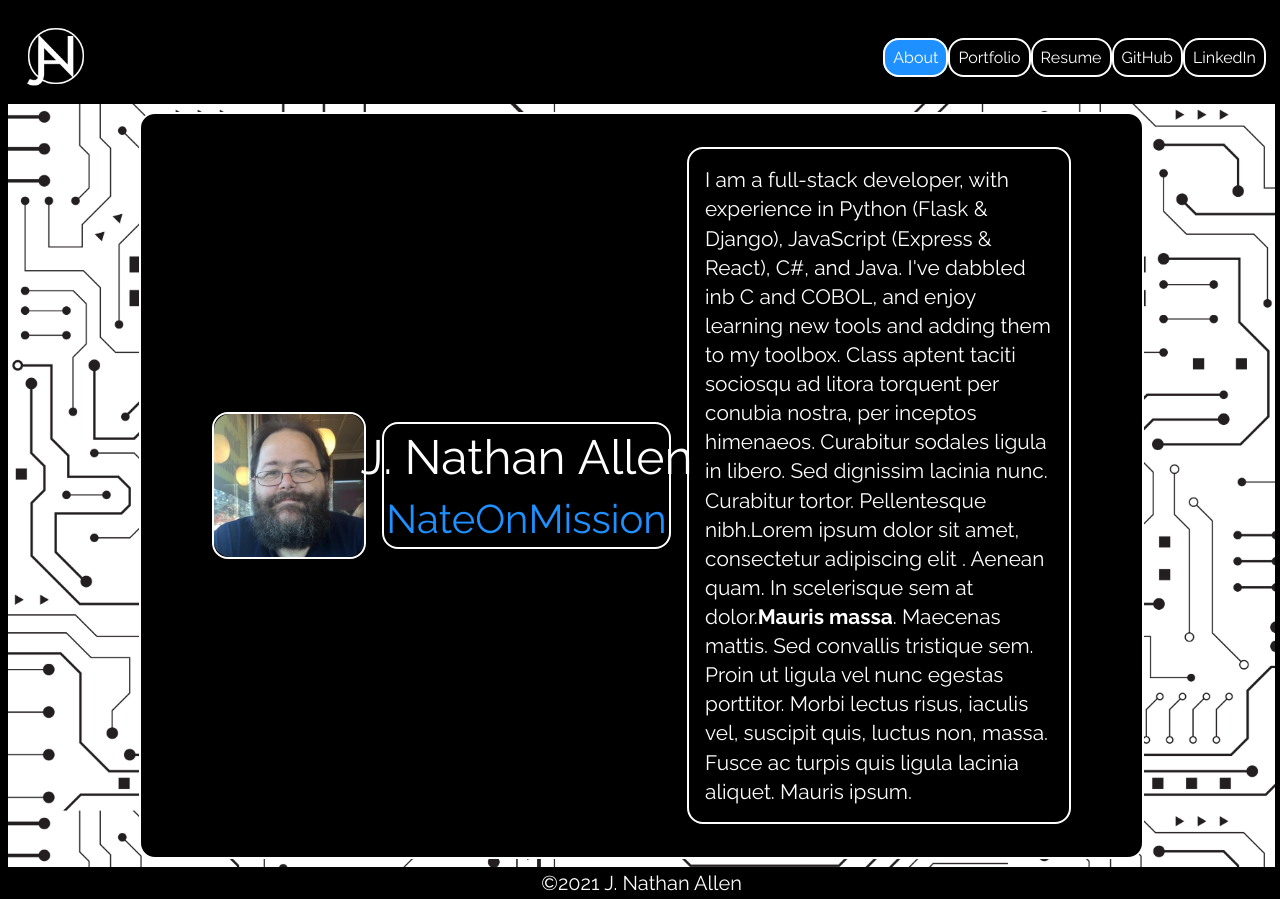
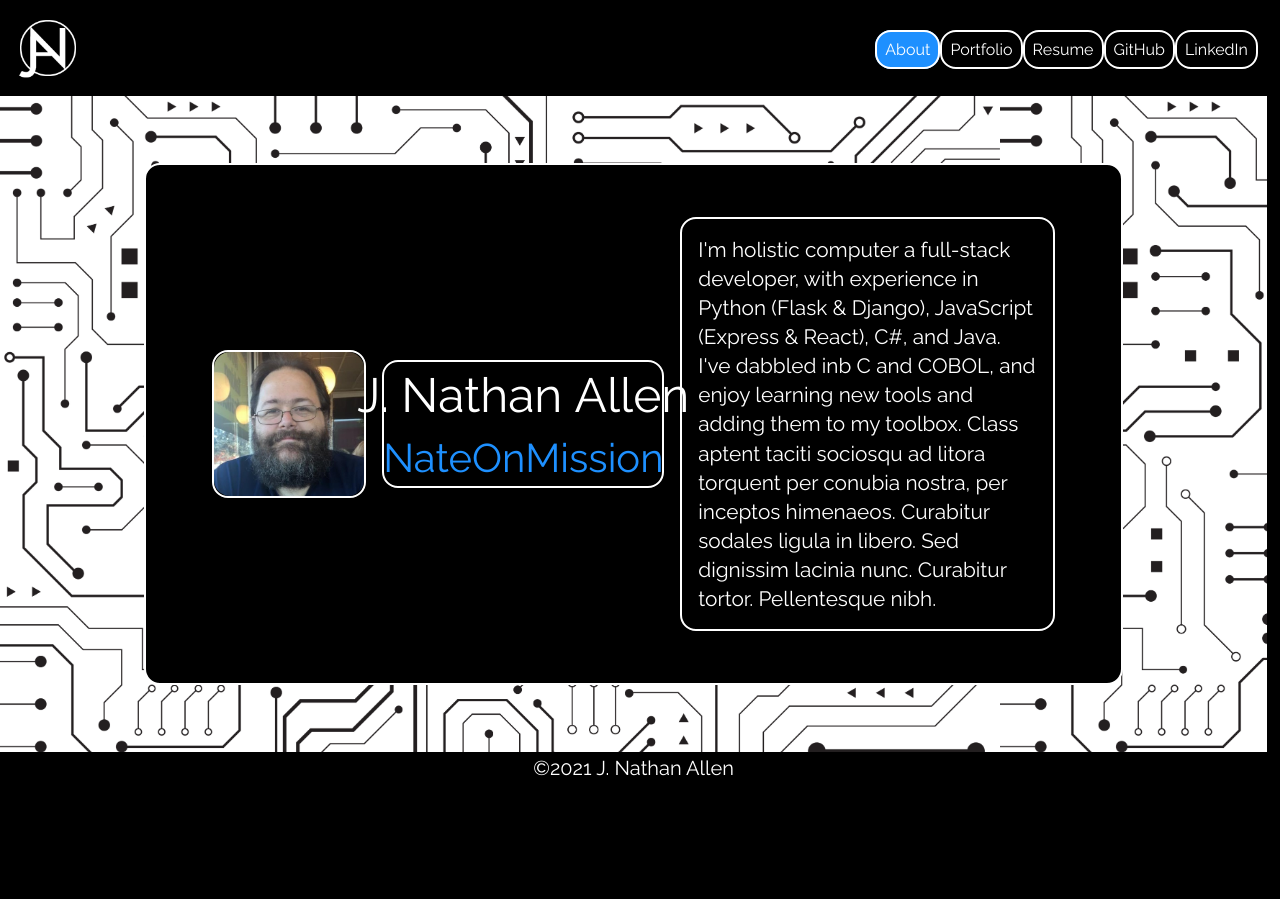
Before and after one commit to nateonmission/homepage, a Node server app: page / in a window 1280 px wide. After the commit the page ends 776 px from the top, so only its background shows below. Run offline with Node 20, Linux system fonts and the light colour scheme.

Commit message:
adjusted margins

```diff
--- a/index.js
+++ b/index.js
@@ -2,6 +2,7 @@ const express = require('express')
 const PORT = process.env.PORT || 5000
 
 const app = express()
+app.locals.moment = require('moment')
 
 app.set('view engine', 'pug')
 app.use(express.static('./static'));
@@ -14,4 +15,8 @@ app.get('/resume', (req, res) => {
   res.render('resume', { page: 'resume' })
 })
 
+app.get('/portfolio', (req, res) => {
+  res.render('portfolio', { page: 'portfolio' })
+})
+
 app.listen(PORT)
--- a/package.json
+++ b/package.json
@@ -18,6 +18,7 @@
   "homepage": "https://github.com/nateonmission/homepage#readme",
   "dependencies": {
     "express": "^4.17.1",
+    "moment": "^2.29.1",
     "pug": "^3.0.0"
   }
 }
--- a/static/css/main.css
+++ b/static/css/main.css
@@ -9,11 +9,19 @@ html {
     font-family: 'Raleway', sans-serif;
   }
 
-body {
+body.normal {
   width: 100%;
   min-height: 100%;
+  margin: 0;
   font-size: 1.25rem;
-}
+  }
+
+  body.about {
+    width: 100%;
+    height: 100%;
+    margin: 0;
+    font-size: 1.25rem;
+    }
 
 hr {
   display: block;
@@ -33,6 +41,7 @@ video {
   vertical-align: middle;
 
 }
+
 
 fieldset {
     border: 0;
@@ -68,6 +77,7 @@ a.inline {
 #whole {
   width: 100%;
   height: 100%;
+  margin: 0;
   display: flex;
   flex-direction: column;
   justify-content: space-between;
@@ -138,6 +148,7 @@ div.card {
   flex-direction: row;
   justify-content: center;
   align-items: center;
+  padding: 1rem;
 }
 
 #frame_about {
@@ -149,6 +160,8 @@ div.card {
   justify-content: center;
   align-items: center;
   padding: 2%;
+  flex-wrap: wrap;
+
 }
 
 #heading {
@@ -183,6 +196,7 @@ div.card {
   font-size: 1.3rem ;
   overflow: auto;
   max-height: 700px;
+
 }
 
 #frame_resume {
@@ -222,7 +236,7 @@ div.card {
   display: flex;
   flex-direction: row;
   justify-content: space-between;
-  align-items: flex-start;
+  align-items: baseline;
   padding: 2%;
 }
 
@@ -243,6 +257,16 @@ div.card {
 
 .jobDescription {
 
+}
+
+#frame_portfolio {
+  width: 50%;
+  background-color: #000;
+  display: flex;
+  flex-direction: column;
+  justify-content: flex-start;
+  align-items: center;
+  padding: 2%;
 }
 
 H1 {
@@ -281,6 +305,7 @@ p {
 
 #footer {
   width: 100%;
+  height: 100%;
   height: 2REM;
   display: flex;
   flex-direction: row;
--- a/views/about.pug
+++ b/views/about.pug
@@ -10,18 +10,8 @@ block content
                 h2 NateOnMission
         #about.card
             p
-                | I am a full-stack developer, with experience in Python (Flask &amp; Django), JavaScript (Express &amp; React), C#, and Java.
+                | I'm holistic computer  a full-stack developer, with experience in Python (Flask &amp; Django), JavaScript (Express &amp; React), C#, and Java.
                 | I've dabbled inb C and COBOL, and enjoy learning new tools and adding them to my toolbox.
                 | Class aptent taciti sociosqu ad litora torquent
                 | per conubia nostra, per inceptos himenaeos. Curabitur sodales ligula in libero.
                 | Sed dignissim lacinia nunc. Curabitur tortor. Pellentesque nibh.
-                i
-                | Lorem ipsum
-                | dolor sit amet, consectetur adipiscing elit
-                | . Aenean quam. In scelerisque
-                | sem at dolor.
-                b Mauris massa
-                | . Maecenas mattis. Sed convallis tristique sem.
-                | Proin ut ligula vel nunc egestas porttitor. Morbi lectus risus, iaculis vel,
-                | suscipit quis, luctus non, massa. Fusce ac turpis quis ligula lacinia aliquet.
-                | Mauris ipsum.
--- a/views/includes/footer.pug
+++ b/views/includes/footer.pug
@@ -1,2 +1,2 @@
 block footer
-    p ©2021 J. Nathan Allen
+    p ©#{moment().format('YYYY')} J. Nathan Allen
--- a/views/layout.pug
+++ b/views/layout.pug
@@ -9,11 +9,15 @@ html(lang='en')
         link(href='https://fonts.googleapis.com/css2?family=Raleway:wght@200;400;700&display=swap' rel='stylesheet')
         link(rel='stylesheet' href='../css/main.css')
 
-    body
-        #whole
-            #header
-                include includes/header
-            #content
-                block content
-            #footer
-                include includes/footer
+    if page === 'about'
+        body.about
+    else
+        body.normal
+
+    #whole
+        #header
+            include includes/header
+        #content
+            block content
+        #footer
+            include includes/footer
```
Also changed, not shown: 1 other file.
